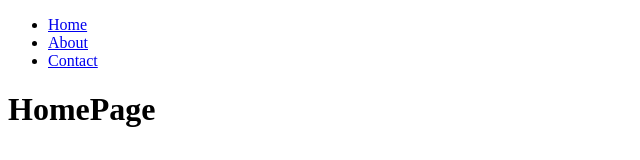
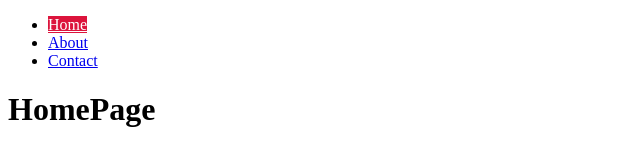
Before and after one commit to VladimirMMS/router-app, a React (Create React App) app: page / in a window 1280 px wide. Shown: the top 160 px of the page, without its empty margins (0-640 px from the left). Built offline with nearby package versions, Linux system fonts and the light colour scheme.

Commit message:
fix some problem

```diff
--- a/src/App.js
+++ b/src/App.js
@@ -1,4 +1,6 @@
 import AppRouter from "./routers/AppRouter";
+import './index.css'
+
 
 function App() {
   return (
--- a/src/components/Navbar.js
+++ b/src/components/Navbar.js
@@ -1,17 +1,18 @@
-import React from 'react'
+import { Link, NavLink } from 'react-router-dom'
+import '../index.css'
 
 export default function Navbar() {
     return (
         <nav>
             <ul>
                 <li>
-                    <a href = '/'>Home</a>
+                    <NavLink exact to="/" activeClass='active'>Home</NavLink>
                 </li>
                 <li>
-                    <a href = '/about'>About</a>
+                    <NavLink axact to="/about" activeClass='active'>About</NavLink>
                 </li>
                 <li>
-                    <a href = '/contact'>Contact</a>
+                    <NavLink axact to="/contact" activeClass='active'>Contact</NavLink>
                 </li>
             </ul>
         </nav>
--- /dev/null
+++ b/src/index.css
@@ -0,0 +1,5 @@
+
+.active {
+    background-color: crimson;
+    color: white;
+}
```
